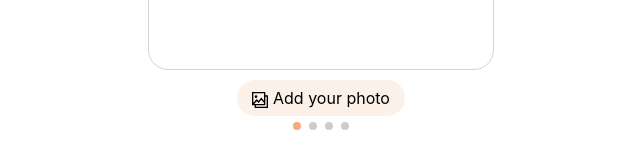
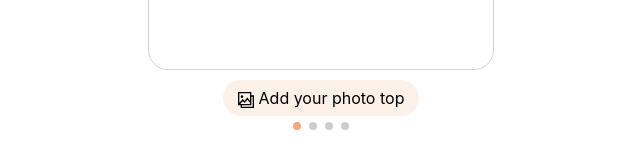
Before and after one commit to KimSeongKyu/mabcci, a React (Create React App) app in the folder frontend/mabcci/: page /makeSuggestion in a window 1280 px wide. Shown: the part 374-542 px from the top of the page, without its empty margins (319-959 px from the left). Built offline with nearby package versions, Linux system fonts and the light colour scheme; a web font is replaced by a local one.

Commit message:
[S05P13C107-41] [FE-seongaeee] fix: 최종 제안서 swiper에 따른 이미지 추가

```diff
--- a/frontend/mabcci/src/Components/Pages/ServicePage/Styling/MakeSuggestion/MakeSuggestion.js
+++ b/frontend/mabcci/src/Components/Pages/ServicePage/Styling/MakeSuggestion/MakeSuggestion.js
@@ -19,7 +19,7 @@ SwiperCore.use([Zoom, Navigation, Pagination]);
 const imageProcess = (cloth, clothImage, addImage) => {
   return clothImage.length !== 0 ? (
     <div className="makeSuggestion-swiper-container">
-      <img src="test" alt="사진을 추가해주세요" />
+      <img src={clothImage[0]} alt="사진을 추가해주세요" />
       <button type="submit" className="btn-util OOTDWrite-btn-remove">
         X
       </button>
@@ -27,22 +27,21 @@ const imageProcess = (cloth, clothImage, addImage) => {
   ) : (
     <div className="makeSuggestion-swiper-container-noimage">
       <div className="makeSuggestion-initial-image">No image yet</div>
-      <div>
-        <label
-          htmlFor="input-file"
-          className="makeSuggestion-input-file"
-          onChange={e => addImage(e, cloth)}
-        >
+      <label htmlFor="input-file" className="makeSuggestion-input-file">
         <GrGallery />
-          Add your photo
+        Add your photo {cloth}
         <input
+          name={cloth}
+          key={cloth}
           type="file"
           id="input-file"
           style={{ display: 'none' }}
           accept=".jpg,.jpeg,.png"
+          onChange={e => {
+            addImage(e);
+          }}
         />
       </label>
-      </div>
     </div>
   );
 };
@@ -59,13 +58,16 @@ const MakeSuggestion = () => {
     shoes: [],
     acc: [],
   });
+  const [curSilde, setCurSlide] = useState(0);
 
-  const addImage = async (e, cloth) => {
+  const addImage = e => {
+    console.log(`curSlide${curSilde}`);
+    const cloth = clothes[curSilde];
     const nowSelectImage = e.target.files[0];
     const ImageUrl = URL.createObjectURL(nowSelectImage);
     const OriginImageUrl = nowSelectImage;
 
-    await setSuggestion({
+    setSuggestion({
       ...suggestion,
       [cloth]: [ImageUrl, OriginImageUrl],
     });
@@ -77,6 +79,7 @@ const MakeSuggestion = () => {
       <h5>제안서 작성하기</h5>
       <div>
         <Swiper
+          className="makeSuggestion-swiper"
           style={{
             '--swiper-navigation-color': '#f9a77c',
             '--swiper-pagination-color': '#f9a77c',
@@ -86,7 +89,7 @@ const MakeSuggestion = () => {
           pagination={{
             clickable: true,
           }}
-          className="makeSuggestion-swiper"
+          onSlideChange={swiper => setCurSlide(swiper.activeIndex)}
         >
           {clothes.map((cloth, index) => {
             const Icon = clothIcon[index];
```
Lines whose indentation alone changed are shown as unchanged.
